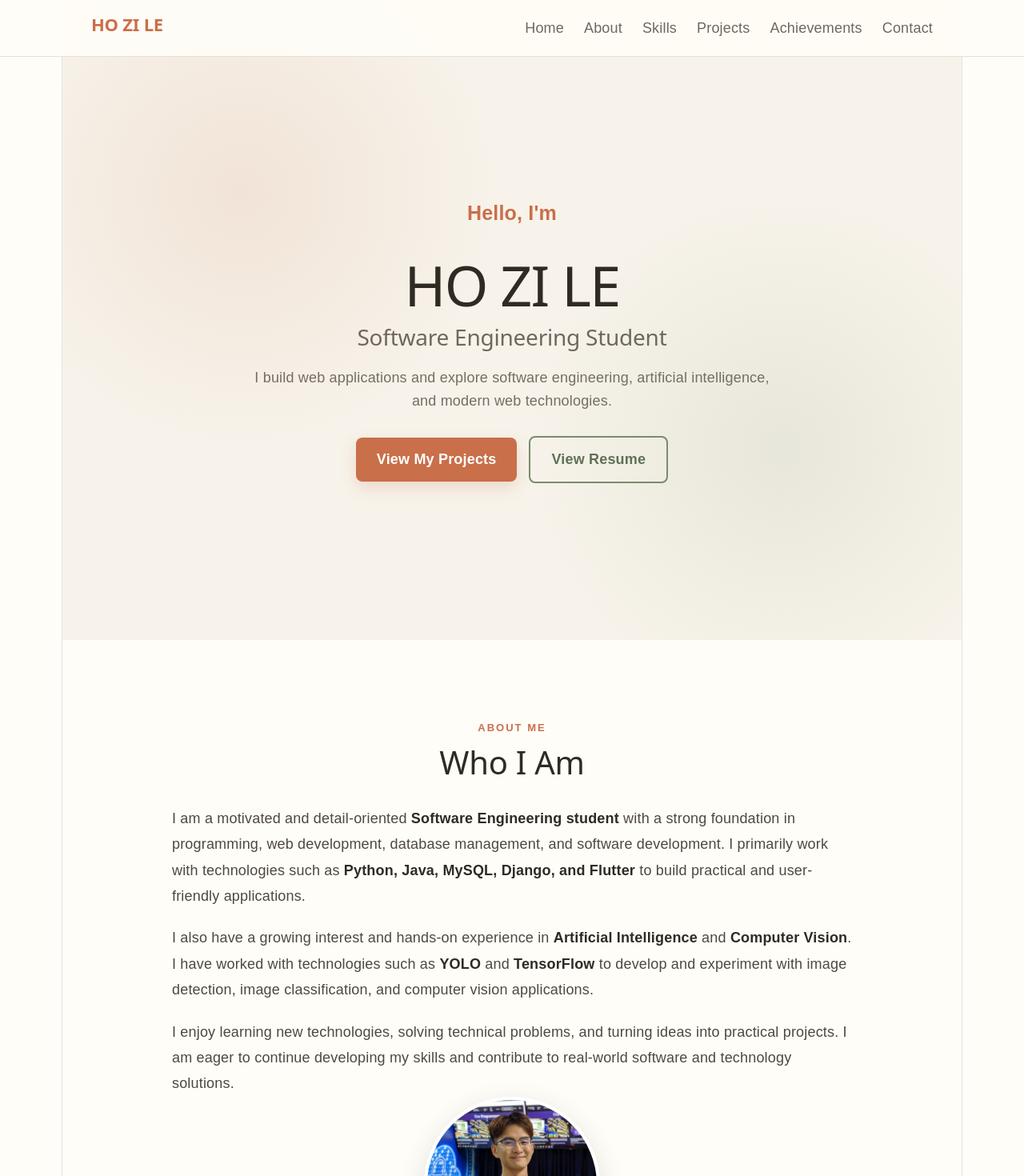
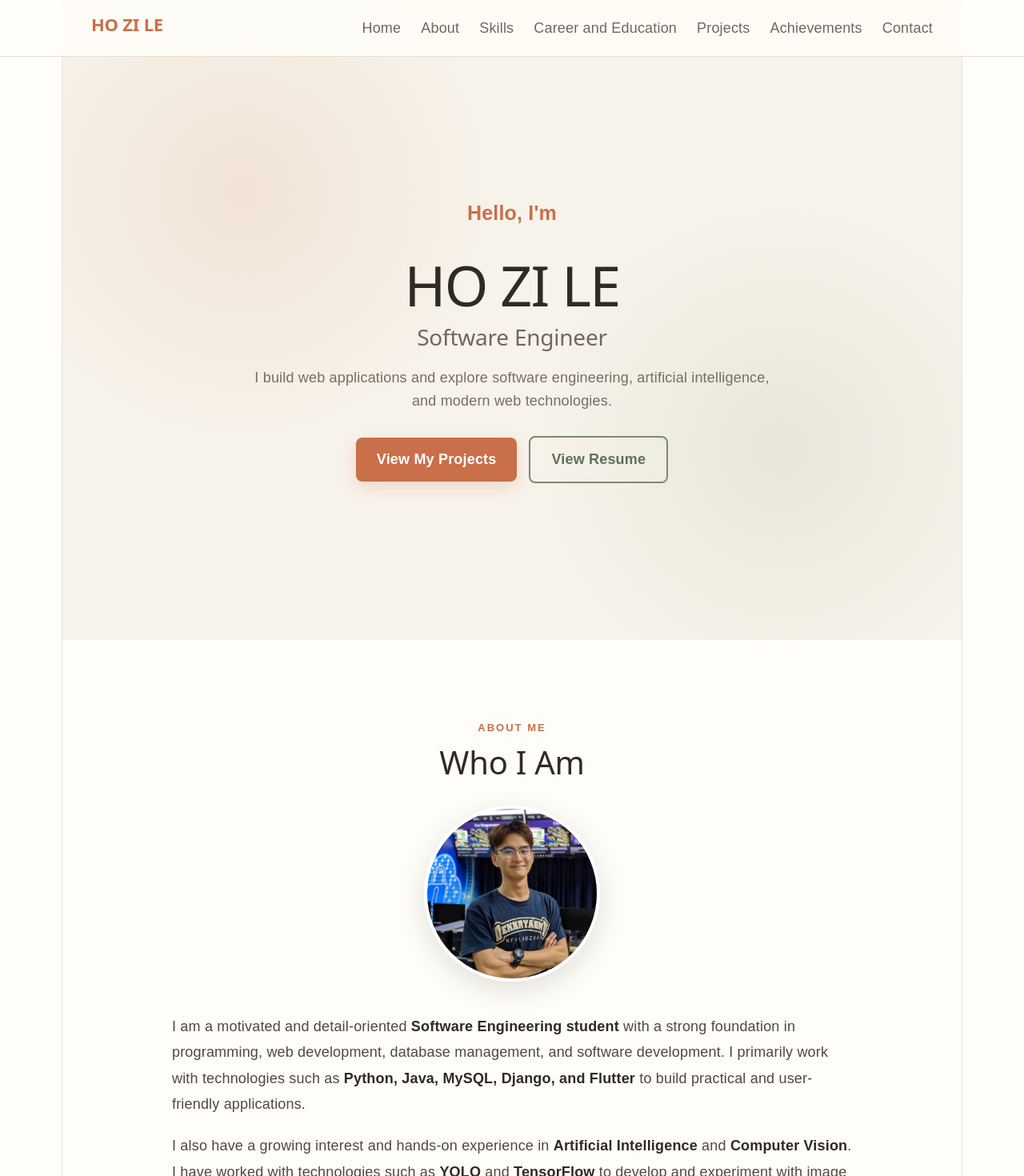
Before and after one commit to Ahle0715/Resume, a React (Vite) app in the folder resume-website/: page / in a window 1280 px wide. Shown: the top 1470 px of the page at 80% size. Built offline with nearby package versions, Linux system fonts and the light colour scheme.

Commit message:
Added career and education timeline after about me section, and moved profile image centred and above the description

```diff
--- a/resume-website/src/App.jsx
+++ b/resume-website/src/App.jsx
@@ -1,6 +1,7 @@
 import "./App.css";
 import AnimatedSection from "./AnimatedSection";
 import { useState } from "react";
+import Career from "./Career";
 
 function App() {
   const [menuOpen, setMenuOpen] = useState(false);
@@ -31,6 +32,7 @@ function App() {
           <a href="#home" onClick={closeMenu}>Home</a>
           <a href="#about" onClick={closeMenu}>About</a>
           <a href="#skills" onClick={closeMenu}>Skills</a>
+          <a href="#career" onClick={closeMenu}>Career and Education</a>
           <a href="#projects" onClick={closeMenu}>Projects</a>
           <a href="#achievements" onClick={closeMenu}>Achievements</a>
           <a href="#contact" onClick={closeMenu}>Contact</a>
@@ -45,7 +47,7 @@ function App() {
           <h1>
             HO ZI LE
           </h1>
-          <h2>Software Engineering Student</h2>
+          <h2>Software Engineer</h2>
 
           <p className="hero-description">
             I build web applications and explore software engineering,
@@ -76,40 +78,47 @@ function App() {
           <h2>Who I Am</h2>
 
           <div className="about-content">
+
+            {/* Profile Image */}
+            <div className="about-image">
+              <img src="/Resume/profile.jpeg" alt="Alex Ho" />
+            </div>
+
+            {/* Description */}
             <div className="about-text-container">
+
               <p className="about-text">
                 I am a motivated and detail-oriented{" "}
-              <strong>Software Engineering student</strong> with a strong foundation in
-              programming, web development, database management, and software
-              development. I primarily work with technologies such as <strong>Python, Java,
-              MySQL, Django, and Flutter</strong>  to build practical and user-friendly
-              applications.
+                <strong>Software Engineering student</strong> with a strong
+                foundation in programming, web development, database management,
+                and software development. I primarily work with technologies such
+                as <strong>Python, Java, MySQL, Django, and Flutter</strong> to
+                build practical and user-friendly applications.
               </p>
 
               <p className="about-text">
                 I also have a growing interest and hands-on experience in{" "}
                 <strong>Artificial Intelligence</strong> and{" "}
-              <strong>Computer Vision</strong>. I have worked with technologies such as{" "}
-              <strong>YOLO</strong> and <strong>TensorFlow</strong> to develop and
-              experiment with image detection, image classification, and computer
-              vision applications.
+                <strong>Computer Vision</strong>. I have worked with technologies
+                such as <strong>YOLO</strong> and <strong>TensorFlow</strong> to
+                develop and experiment with image detection, image classification,
+                and computer vision applications.
               </p>
 
               <p className="about-text">
                 I enjoy learning new technologies, solving technical problems, and
-              turning ideas into practical projects. I am eager to continue developing
-              my skills and contribute to real-world software and technology solutions.
+                turning ideas into practical projects. I am eager to continue
+                developing my skills and contribute to real-world software and
+                technology solutions.
               </p>
 
             </div>
 
-            <div className="about-image">
-              <img src="/Resume/profile.jpeg" alt="Alex Ho" />
-            </div>
           </div>
         </div>
       </section>
     </AnimatedSection>
+    <Career />
 
 
     <AnimatedSection>
```
Lines whose indentation alone changed are shown as unchanged.
